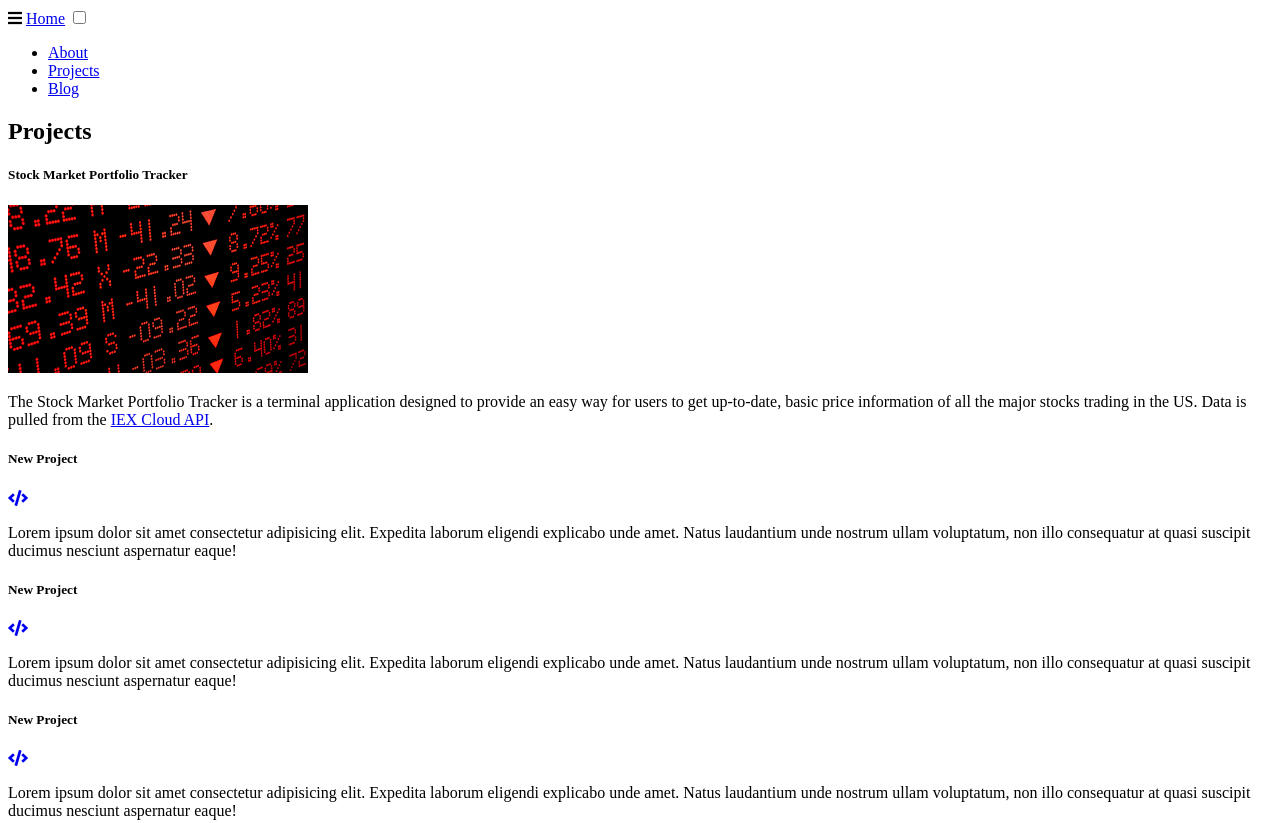
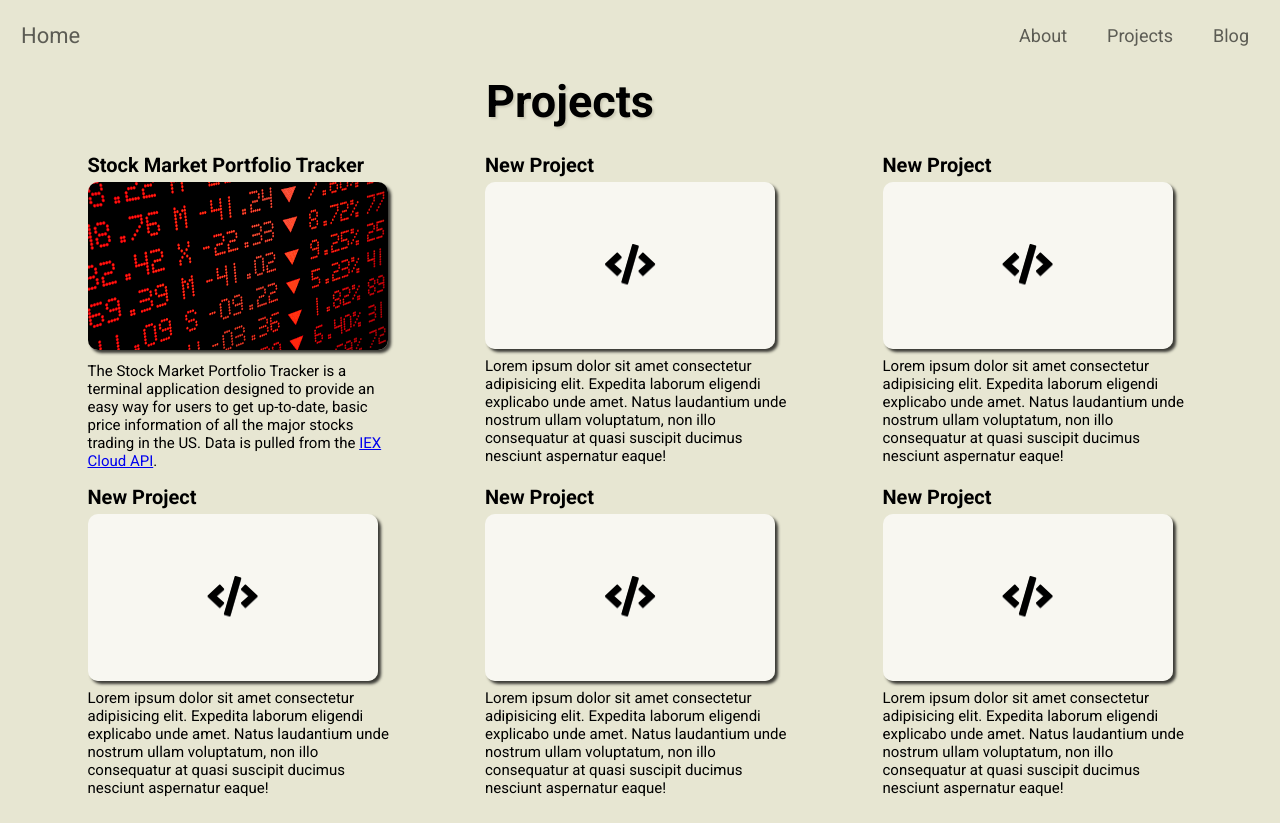
Before and after one commit to HughG-50/HughG-50, a plain HTML site: page src/projects.html in a window 1280 px wide. Shown: the top 823 px of the page. Drawn offline with Linux system fonts and the light colour scheme; the site is published under a folder, as on GitHub Pages, so addresses that start at the root find nothing.

Commit message:
bug fixes

```diff
--- a/src/about.html
+++ b/src/about.html
@@ -3,10 +3,10 @@
 <head>
     <meta charset="UTF-8">
     <meta name="viewport" content="width=device-width, initial-scale=1.0">
-    <link href="css/all.min.css" rel="stylesheet">
-    <link href="css/fontawesome.css" rel="stylesheet">
+    <link href="./css/all.min.css" rel="stylesheet">
+    <link href="./css/fontawesome.css" rel="stylesheet">
     <link href="https://fonts.googleapis.com/css2?family=Roboto:ital,wght@0,400;0,700;1,400;1,700&display=swap" rel="stylesheet">
-    <link rel="stylesheet" type="text/css" href="/style.css">
+    <link rel="stylesheet" type="text/css" href="./style.css">
     <title>About</title>
 </head>
 <body>
@@ -15,18 +15,18 @@
         <label class="navbar-toggle" id="js-navbar-toggle" for="chkToggle">
             <i class="fas fa-bars"></i>
         </label>
-        <a href="index.html" class="logo">Home</a>
+        <a href="./index.html" class="logo">Home</a>
         <input type="checkbox" id="chkToggle"></input>
         <ul class="main-nav" id="js-menu">
             <li>
-                <a href="about.html" class="nav-links">About</a>
+                <a href="./about.html" class="nav-links">About</a>
             </li>
             <li>
-                <a href="projects.html" class="nav-links">Projects</a>
+                <a href="./projects.html" class="nav-links">Projects</a>
             </li>
             <li>
                 <!-- target="_blank" opens link in new tab -->
-                <a href="blog.html" class="nav-links">Blog</a>
+                <a href="./blog.html" class="nav-links">Blog</a>
             </li>
         </ul>
     </nav>
--- a/src/projects.html
+++ b/src/projects.html
@@ -3,10 +3,10 @@
 <head>
     <meta charset="UTF-8">
     <meta name="viewport" content="width=device-width, initial-scale=1.0">
-    <link href="css/all.min.css" rel="stylesheet">
-    <link href="css/fontawesome.css" rel="stylesheet">
+    <link href="./css/all.min.css" rel="stylesheet">
+    <link href="./css/fontawesome.css" rel="stylesheet">
     <link href="https://fonts.googleapis.com/css2?family=Roboto:ital,wght@0,400;0,700;1,400;1,700&display=swap" rel="stylesheet">
-    <link rel="stylesheet" type="text/css" href="/style.css">
+    <link rel="stylesheet" type="text/css" href="./style.css">
     <title>Projects</title>
 </head>
 <body>
@@ -15,18 +15,18 @@
         <label class="navbar-toggle" id="js-navbar-toggle" for="chkToggle">
             <i class="fas fa-bars"></i>
         </label>
-        <a href="index.html" class="logo">Home</a>
+        <a href="./index.html" class="logo">Home</a>
         <input type="checkbox" id="chkToggle"></input>
         <ul class="main-nav" id="js-menu">
             <li>
-                <a href="about.html" class="nav-links">About</a>
+                <a href="./about.html" class="nav-links">About</a>
             </li>
             <li>
-                <a href="projects.html" class="nav-links">Projects</a>
+                <a href="./projects.html" class="nav-links">Projects</a>
             </li>
             <li>
                 <!-- target="_blank" opens link in new tab -->
-                <a href="blog.html" class="nav-links">Blog</a>
+                <a href="./blog.html" class="nav-links">Blog</a>
             </li>
         </ul>
     </nav>
@@ -50,14 +50,11 @@
                 <a href="https://iexcloud.io/" target="_blank">IEX Cloud API</a>.
             </p>
         </div>
-    <!-- </section> -->
 
-    <!-- Project placeholder-->
-    <!-- <section class="portfolio-section">  -->
+    <!-- Project placeholders-->
         <div class="portfolio-box">
             <h5 class="portfolio-item-heading">New Project</h5>
             <a href="https://github.com/HughG-50/" target="_blank" class="placeholder-button">
-                <!-- <img src="./img/stock-market-2.png" alt="Generic stock tickers"> -->
                 <i class="fas fa-code"></i>
             </a>
             <p>Lorem ipsum dolor sit amet consectetur adipisicing elit.
@@ -69,7 +66,6 @@
         <div class="portfolio-box">
             <h5 class="portfolio-item-heading">New Project</h5>
             <a href="https://github.com/HughG-50/" target="_blank" class="placeholder-button">
-                <!-- <img src="./img/stock-market-2.png" alt="Generic stock tickers"> -->
                 <i class="fas fa-code"></i>
             </a>
             <p>Lorem ipsum dolor sit amet consectetur adipisicing elit.
@@ -83,7 +79,6 @@
         <div class="portfolio-box">
             <h5 class="portfolio-item-heading">New Project</h5>
             <a href="https://github.com/HughG-50/" target="_blank" class="placeholder-button">
-                <!-- <img src="./img/stock-market-2.png" alt="Generic stock tickers"> -->
                 <i class="fas fa-code"></i>
             </a>
             <p>Lorem ipsum dolor sit amet consectetur adipisicing elit.
@@ -95,7 +90,6 @@
         <div class="portfolio-box">
             <h5 class="portfolio-item-heading">New Project</h5>
             <a href="https://github.com/HughG-50/" target="_blank" class="placeholder-button">
-                <!-- <img src="./img/stock-market-2.png" alt="Generic stock tickers"> -->
                 <i class="fas fa-code"></i>
             </a>
             <p>Lorem ipsum dolor sit amet consectetur adipisicing elit.
@@ -107,7 +101,6 @@
         <div class="portfolio-box">
             <h5 class="portfolio-item-heading">New Project</h5>
             <a href="https://github.com/HughG-50/" target="_blank" class="placeholder-button">
-                <!-- <img src="./img/stock-market-2.png" alt="Generic stock tickers"> -->
                 <i class="fas fa-code"></i>
             </a>
             <p>Lorem ipsum dolor sit amet consectetur adipisicing elit.
```
Also changed, not shown: src/blog.html (+7 -7 lines), src/index.html (+10 -10 lines), 2 other files.
